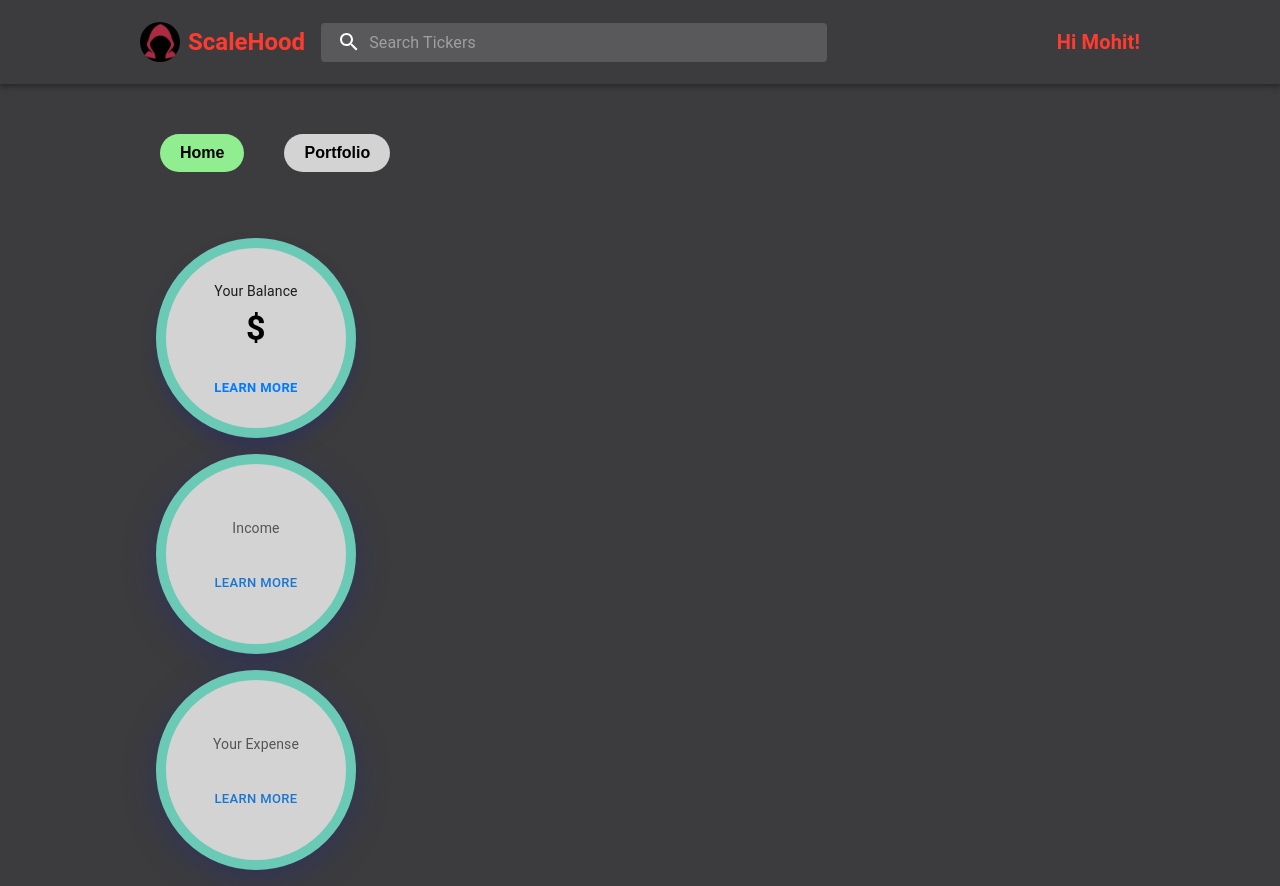
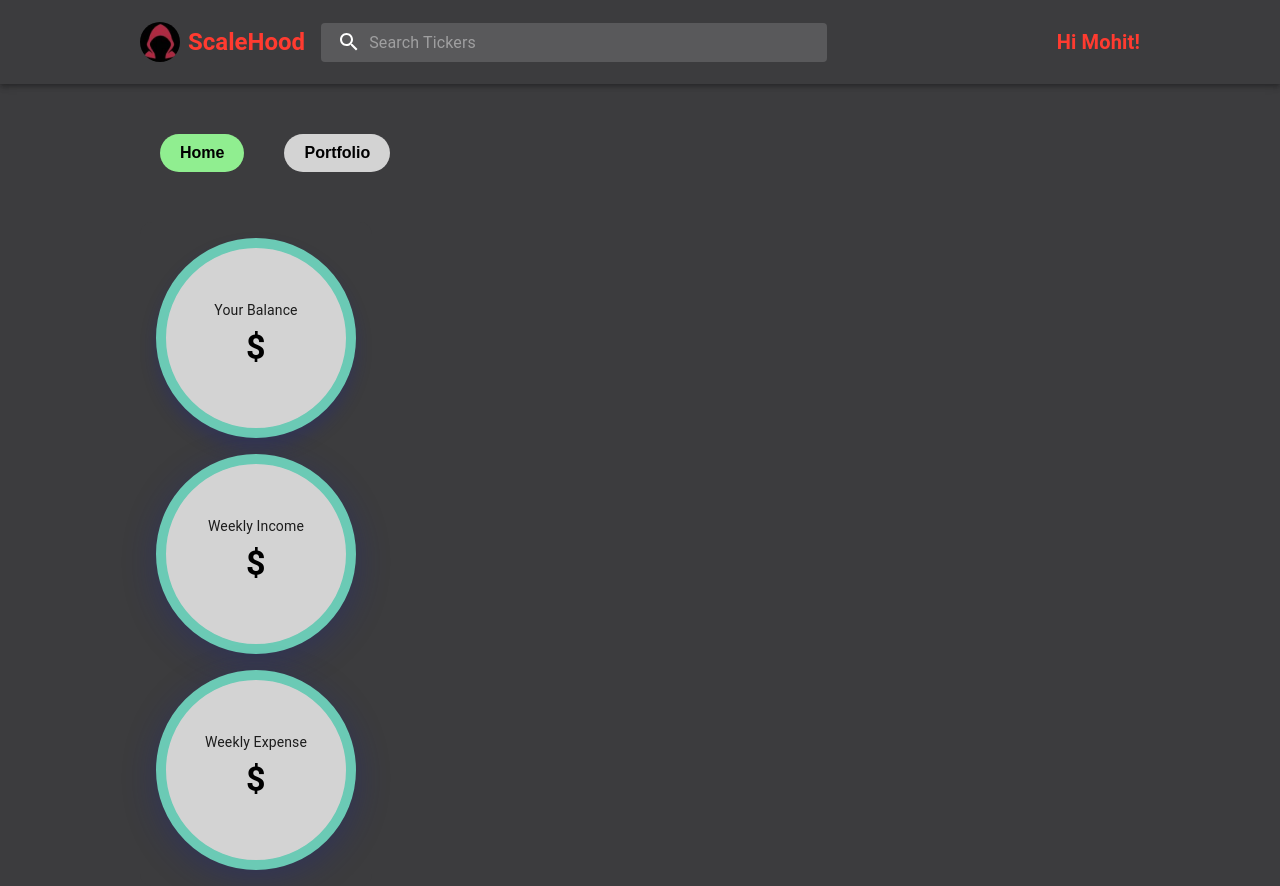
Before and after one commit to Mohit-Porwal/Basic-Stock-Trading, a React (Vite) app in the folder frontend/scalehoodUI/: page / in a window 1280 px wide. Built offline with nearby package versions, Linux system fonts and the light colour scheme.

Commit message:
Enabled weekly income and weekly expense card

```diff
--- a/frontend/scalehoodUI/src/components/FinancialMetrics/BalanceCard.jsx
+++ b/frontend/scalehoodUI/src/components/FinancialMetrics/BalanceCard.jsx
@@ -115,9 +115,6 @@ export default function BalanceCard({ totalBalance }) {
           ${totalBalance}
         </Typography>
       </CardContent>
-      <CardActions>
-        <Button size="small" sx={{ color: '#007BFF', fontWeight: 'bold' }}>Learn More</Button>
-      </CardActions>
     </Card>
   );
 }
--- a/frontend/scalehoodUI/src/components/FinancialMetrics/ExpenseCard.jsx
+++ b/frontend/scalehoodUI/src/components/FinancialMetrics/ExpenseCard.jsx
@@ -5,9 +5,9 @@ import CardContent from '@mui/material/CardContent';
 import Button from '@mui/material/Button';
 import Typography from '@mui/material/Typography';
 
-export default function ExpenseCard(weekly_expense) {
+export default function ExpenseCard( {weeklyExpense} ) {
 
-  const userWeeklyExpense = weekly_expense.weekly_expense;
+  const userWeeklyExpense = weeklyExpense;
 
   return (
     <Card sx={{
@@ -23,19 +23,16 @@ export default function ExpenseCard(weekly_expense) {
       // border: '15px solid #007BFF',
       border: '10px solid #6bcab5'
      }}>
-      <CardContent>
+      <CardContent sx={{ textAlign: 'center' }}>
         {/* Title */}
-        <Typography gutterBottom sx={{ color: 'text.secondary', fontSize: 14 }}>
-          Your Expense
+        <Typography gutterBottom sx={{ color: '#33333', fontSize: 14 }}>
+          Weekly Expense
         </Typography>
         {/* Amount */}
-        <Typography variant="h5" component="div">
-          {userWeeklyExpense}
+        <Typography variant="h4" component="div" sx={{ fontWeight: 'bold', color: 'black' }}>
+          ${userWeeklyExpense}
         </Typography>
       </CardContent>
-      <CardActions>
-        <Button size="small">Learn More</Button>
-      </CardActions>
     </Card>
   );
 }
--- a/frontend/scalehoodUI/src/components/FinancialMetrics/IncomeCard.jsx
+++ b/frontend/scalehoodUI/src/components/FinancialMetrics/IncomeCard.jsx
@@ -5,9 +5,9 @@ import CardContent from '@mui/material/CardContent';
 import Button from '@mui/material/Button';
 import Typography from '@mui/material/Typography';
 
-export default function IncomeCard(weekly_income) {
+export default function IncomeCard( {weeklyIncome} ) {
 
-  const userWeeklyIncome = weekly_income.weekly_income
+  const userWeeklyIncome = weeklyIncome;
 
   return (
     <Card sx={{
@@ -23,19 +23,16 @@ export default function IncomeCard(weekly_income) {
       // border: '15px solid #007BFF',
       border: '10px solid #6bcab5'
     }}>
-      <CardContent>
+      <CardContent sx={{ textAlign: 'center' }}>
         {/* Title */}
-        <Typography gutterBottom sx={{ color: 'text.secondary', fontSize: 14 }}>
-          Income
+        <Typography gutterBottom sx={{ color: '#33333', fontSize: 14 }}>
+          Weekly Income
         </Typography>
         {/* Amount */}
-        <Typography variant="h5" component="div">
-          {userWeeklyIncome}
+        <Typography variant="h4" component="div" sx={{ fontWeight: 'bold', color: 'black' }}>
+          ${userWeeklyIncome}
         </Typography>
       </CardContent>
-      <CardActions>
-        <Button size="small">Learn More</Button>
-      </CardActions>
     </Card>
   );
 }
--- a/frontend/scalehoodUI/src/pages/HomePage/HomePage.jsx
+++ b/frontend/scalehoodUI/src/pages/HomePage/HomePage.jsx
@@ -55,8 +55,8 @@ export default function HomePage() {
                         <>
                             <FinancialMetrics
                             totalBalance = {data.total_balance}
-                            weeklyIncome = {''}
-                            weeklyExpense = {''}/>
+                            weeklyIncome = {data.weekly_income}
+                            weeklyExpense = {data.weekly_expense}/>
                             {data.recent_transactions && Array.isArray(data.recent_transactions) && (
                                 <RecentTransactions
                                     recentTransactions={data.recent_transactions}
```
